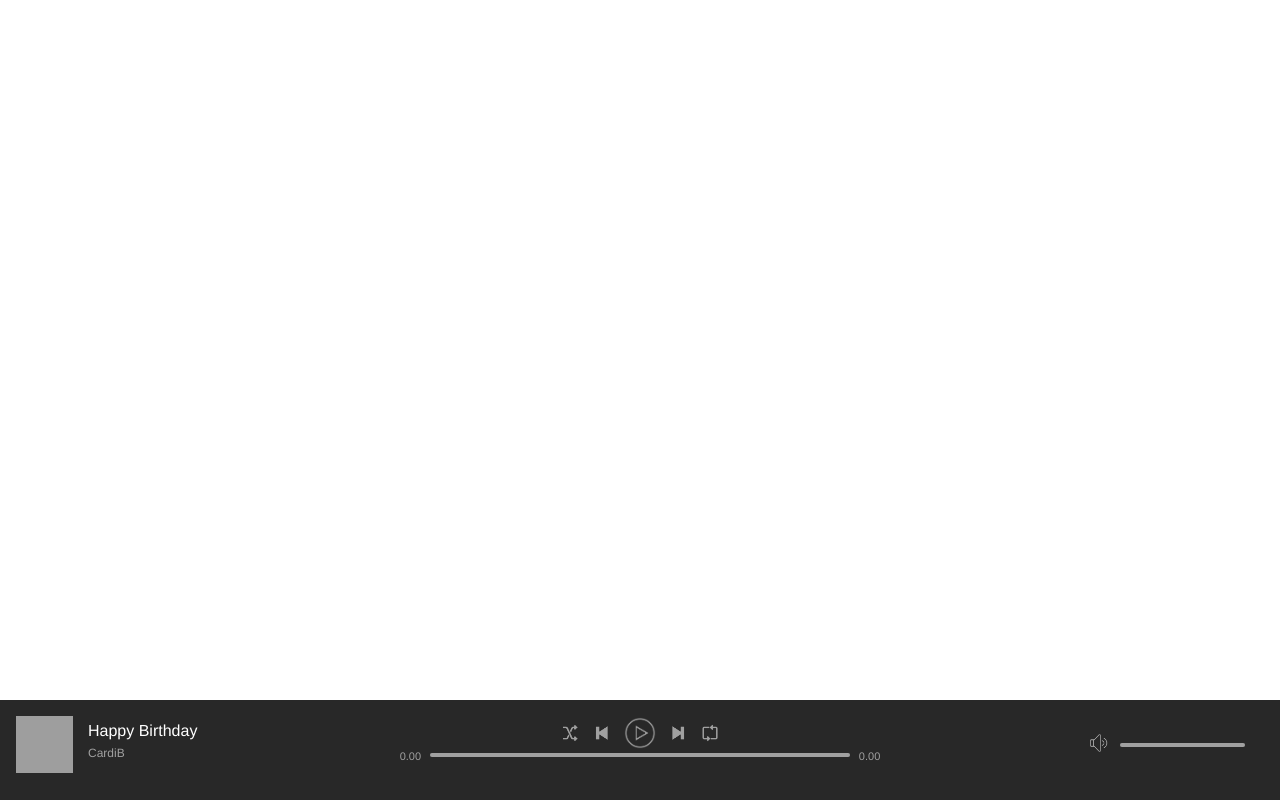
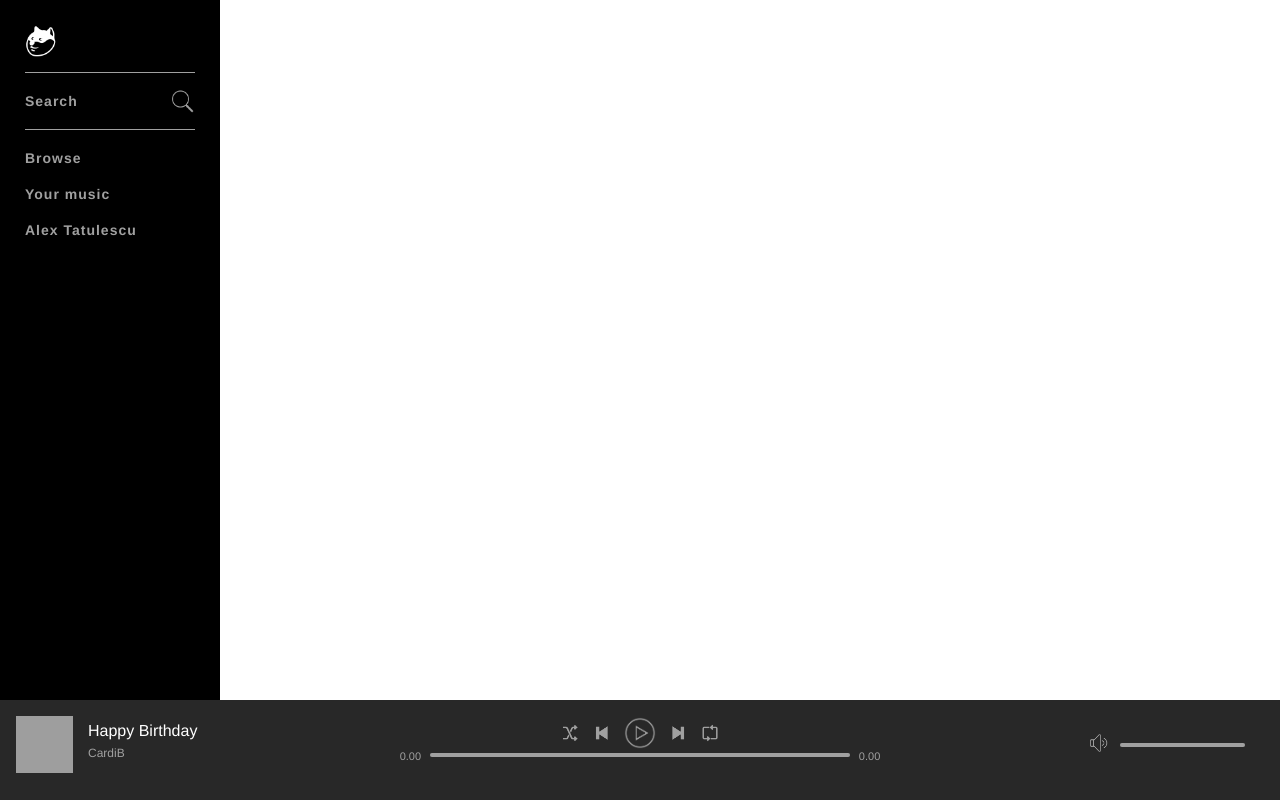
Before and after one commit to AlexTatulescu/spotify-clone, a PHP site: page / in a window 1280 px wide. Run offline with PHP 8.4, Linux system fonts and the light colour scheme; grey boxes are pictures that could not be loaded.

Commit message:
[ACEDEV-3] Split page in containers + logo + navigation items + navigation search styling

```diff
--- a/assets/css/style.css
+++ b/assets/css/style.css
@@ -143,3 +143,59 @@ html, body {
 .volumeBar .progressBar {
     width: 125px;
 }
+
+#topContainer {
+    min-height: 100%;
+    width: 100%;
+}
+
+#navBarContainer {
+    background-color: black;
+    width: 220px;
+    height: 100vh;
+    position: fixed;
+    top: 0;
+    left: 0;
+}
+
+.navBar {
+    padding: 25px;
+    display: flex;
+    flex-direction: column;
+    -ms-flex-direction: column;
+}
+
+.logo img {
+    width: 32px;
+    margin-bottom: 15px;
+}
+
+.navbar .group {
+    border-top: 1px solid #a0a0a0;
+    padding: 10px 0;
+}
+
+.navitem {
+    padding: 10px 0;
+    font-size: 14px;
+    font-weight: 700;
+    display: block;
+    letter-spacing: 1px;
+    position: relative;
+}
+
+.navitem .navItemLink {
+    color: #a0a0a0;
+    text-decoration: none;
+}
+
+.navitem .navItemLink:hover {
+    color: white;
+}
+
+.icon {
+    position: absolute;
+    top: 6px;
+    right: 0;
+    width: 25px;
+}
--- a/index.php
+++ b/index.php
@@ -6,7 +6,7 @@ include("includes/config.php");
 if (isset($_SESSION['userLoggedIn'])) {
     $userLoggedIn = $_SESSION['userLoggedIn'];
 } else {
-   // header("Location: register.php");
+    // header("Location: register.php");
 }
 ?>
 <html>
@@ -15,13 +15,43 @@ if (isset($_SESSION['userLoggedIn'])) {
     <link rel="stylesheet" type="text/css" href="assets/css/style.css">
 </head>
 <body>
+
+<div id="mainContainer">
+    <div id="topContainer">
+        <div id="navBarContainer">
+            <nav class="navBar">
+                <a href="index.php" class="logo">
+                    <img src="assets/images/icons/logo.png">
+                </a>
+                <div class="group">
+                    <div class="navItem">
+                        <a href="search.php" class="navItemLink">Search
+                            <img src="assets/images/icons/search.png" class="icon" alt="Search">
+                        </a>
+                    </div>
+                </div>
+                <div class="group">
+                    <div class="navItem">
+                        <a href="browse.php" class="navItemLink">Browse</a>
+                    </div>
+                    <div class="navItem">
+                        <a href="yourMusic.php" class="navItemLink">Your music</a>
+                    </div>
+                    <div class="navItem">
+                        <a href="profile.php" class="navItemLink">Alex Tatulescu</a>
+                    </div>
+                </div>
+            </nav>
+        </div>
+    </div>
+
     <div id="nowPlayingBarContainer">
-
         <div id="nowPlayingBar">
             <div id="nowPlayingLeft">
                 <div class="content">
                     <span class="albumLink">
-                        <img class="albumArtwork" src="https://cdn.albumoftheyear.org/album/106020-invasion-of-privacy-1.jpg">
+                        <img class="albumArtwork"
+                             src="https://cdn.albumoftheyear.org/album/106020-invasion-of-privacy-1.jpg">
                     </span>
                     <div class="trackInfo">
                         <span class="trackName">
@@ -36,59 +66,42 @@ if (isset($_SESSION['userLoggedIn'])) {
 
             <div id="nowPlayingCenter">
                 <div class="content playerControls">
-
                     <div class="buttons">
-
                         <button class="controlButton shuffle" title="Shuffle button">
                             <img src="assets/images/icons/shuffle.png" alt="Shuffle">
                         </button>
-
                         <button class="controlButton previous" title="Previous button">
                             <img src="assets/images/icons/previous.png" alt="Previous">
                         </button>
-
                         <button class="controlButton play" title="Play button">
                             <img src="assets/images/icons/play.png" alt="Play">
                         </button>
-
                         <button class="controlButton pause" title="Pause button" style="display: none;">
                             <img src="assets/images/icons/pause.png" alt="Pause">
                         </button>
-
                         <button class="controlButton next" title="Next button">
                             <img src="assets/images/icons/next.png" alt="Next">
                         </button>
-
                         <button class="controlButton repeat" title="Repeat button">
                             <img src="assets/images/icons/repeat.png" alt="Repeat">
                         </button>
-
                     </div>
-
                     <div class="playbackBar">
                         <span class="progressTime current">0.00</span>
-
                         <div class="progressBar">
                             <div class="progressBarBg">
                                 <div class="progress"></div>
                             </div>
                         </div>
-
                         <span class="progressTime remaining">0.00</span>
-
-
                     </div>
-
                 </div>
-
             </div>
-
             <div id="nowPlayingRight">
                 <div class="volumeBar buttons">
                     <button class="controlButton volume" title="Volume button">
                         <img src="assets/images/icons/volume.png" alt="Volume">
                     </button>
-
                     <div class="progressBar">
                         <div class="progressBarBg">
                             <div class="progress"></div>
@@ -99,5 +112,6 @@ if (isset($_SESSION['userLoggedIn'])) {
         </div>
 
     </div>
+</div>
 </body>
 </html>
```
Also changed, not shown: assets/images/icons/logo.png (added).
